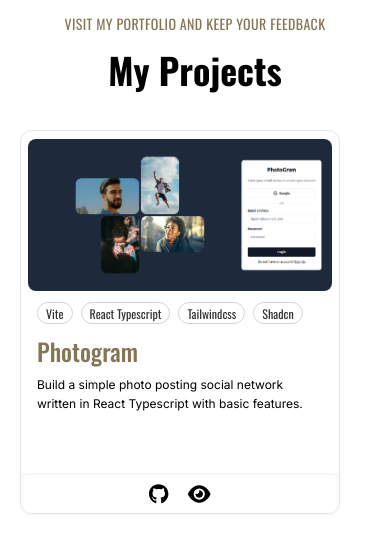
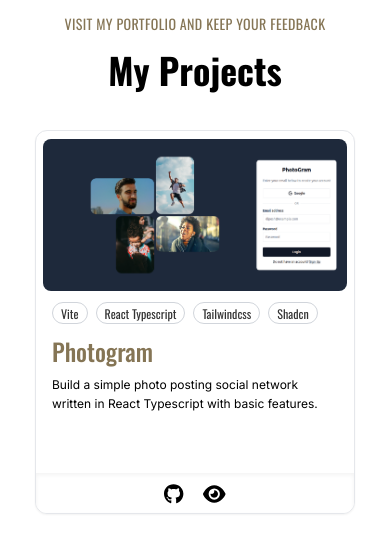
Before and after one commit to VyeoooT/vyeooot.github.io, a React (Vite) app: page / in a window 390 px wide. Shown: the part 3260-3806 px from the top of the page. Built offline with nearby package versions, Linux system fonts and the light colour scheme.

Commit message:
- Fix card center mobile

```diff
--- a/src/components/projects/card.tsx
+++ b/src/components/projects/card.tsx
@@ -14,7 +14,7 @@ interface Props {
 function ProjectCard({ label, description, tag, linkPreview, linkGithub, imgSrc }: Props) {
     return (
         // project card
-        <div className="relative w-80 h-96 space-y-3 dark:bg-slate-700 bg-white border shadow-sm rounded-xl overflow-hidden">
+        <div className="relative w-80 h-96 place-self-center space-y-3 dark:bg-slate-700 bg-white border shadow-sm rounded-xl overflow-hidden">
             {/* img */}
             <div className="w-[19rem] h-40 mx-auto pt-2">
                 <img
```
